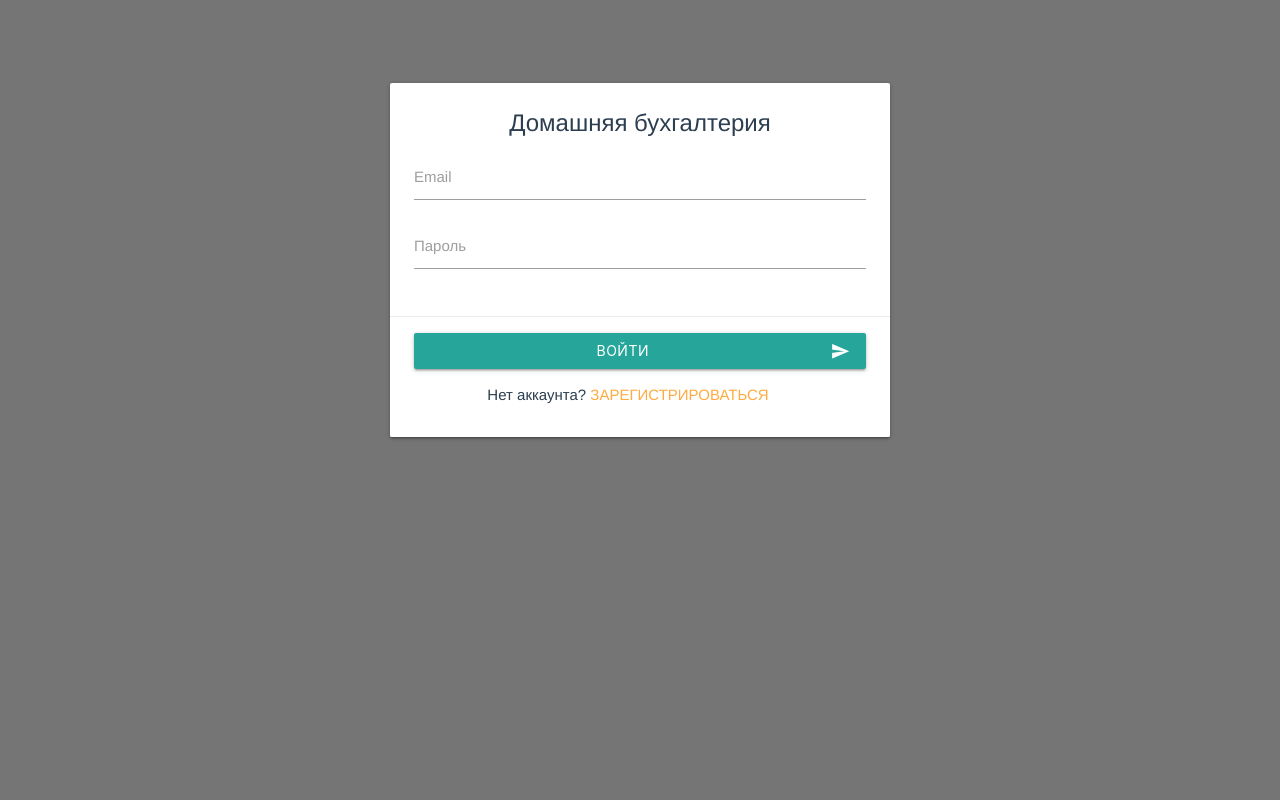
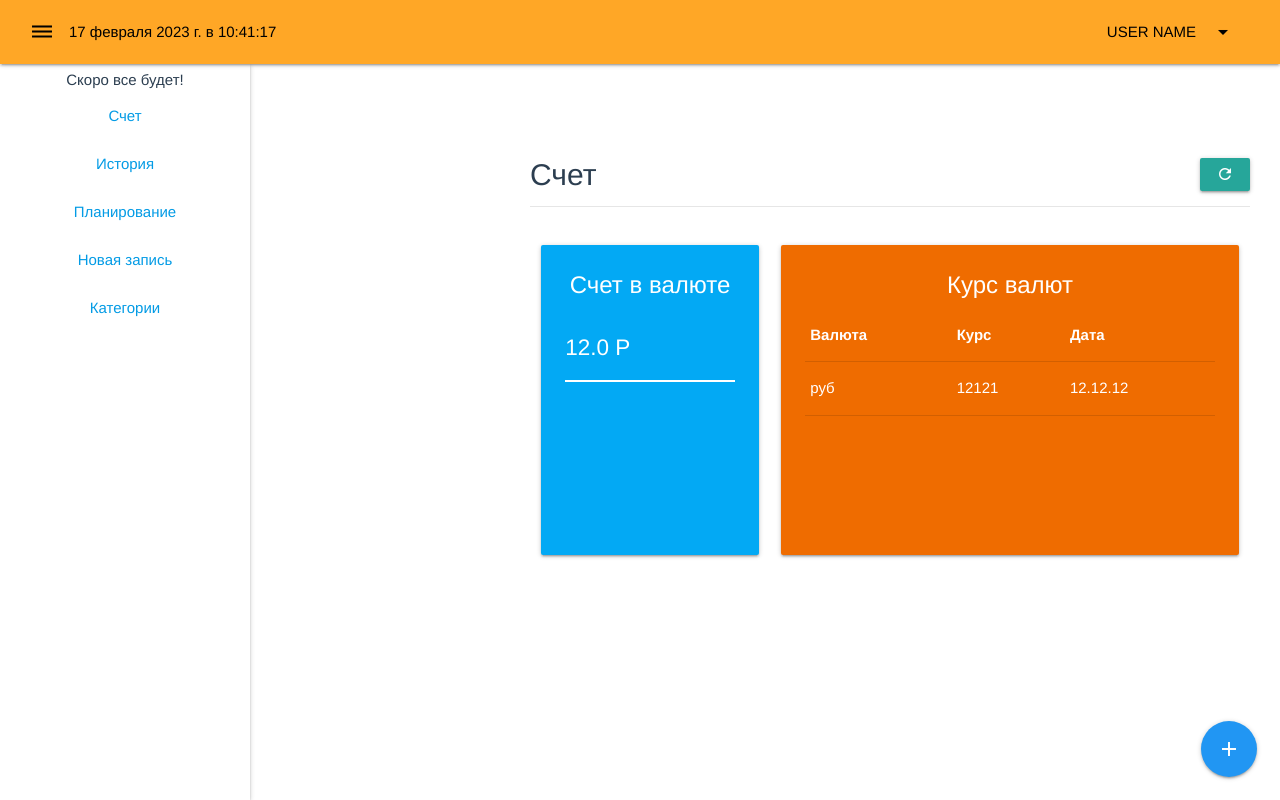
Before and after one commit to Orynik/vue3, a Vue app: page / in a window 1280 px wide. Before the commit this address led to /login. Built offline with nearby package versions, Linux system fonts and the light colour scheme.

Commit message:
some fixes

```diff
--- a/src/components/sidebar/index.vue
+++ b/src/components/sidebar/index.vue
@@ -6,11 +6,11 @@ let props = defineProps({
 });
 
 let arrLinks = ref([
-  // { name: "details", title: "Счет", disabled: true },
-  // { name: "history", title: "История", disabled: true },
-  // { name: "planning", title: "Планирование", disabled: true },
-  // { name: "record", title: "Новая запись", disabled: true },
-  // { name: "categories", title: "Категории", disabled: true },
+  { name: "details", title: "Счет", disabled: true },
+  { name: "history", title: "История", disabled: true },
+  { name: "planning", title: "Планирование", disabled: true },
+  { name: "record", title: "Новая запись", disabled: true },
+  { name: "categories", title: "Категории", disabled: true },
 ]);
 </script>
 
--- a/src/main.js
+++ b/src/main.js
@@ -6,7 +6,7 @@ import "materialize-css/dist/js/materialize.min.js";
 import { initializeApp } from "firebase/app";
 
 import createPinia from "./store/createPinia";
-import { firebaseConfig } from "@/fbconfig";
+import { firebaseConfig } from "../fbconfig";
 
 // import { getAnalytics } from "firebase/analytics";
 
--- a/src/router/index.js
+++ b/src/router/index.js
@@ -1,15 +1,15 @@
 import { createRouter, createWebHistory } from "vue-router";
 import { loadLayoutMiddleware } from "@/router/middleware";
-import { useAuthStore } from "@/store";
+// import { useAuthStore } from "@/store";
 
-function checkAuth(to) {
-  const authStore = useAuthStore();
-  if (
-    authStore.user === null &&
-    !(to.name === "login" || to.name === "register")
-  ) {
-    return { name: "login", query: { msg: "auth-required" } };
-  }
+function checkAuth() {
+  // const authStore = useAuthStore();
+  //   if (
+  //     authStore.user === null &&
+  //     !(to.name === "login" || to.name === "register")
+  //   ) {
+  //     return { name: "login", query: { msg: "auth-required" } };
+  //   }
 }
 const routes = [
   {
```
Also changed, not shown: 1 other file (tests, documents, lock files or other folders).
